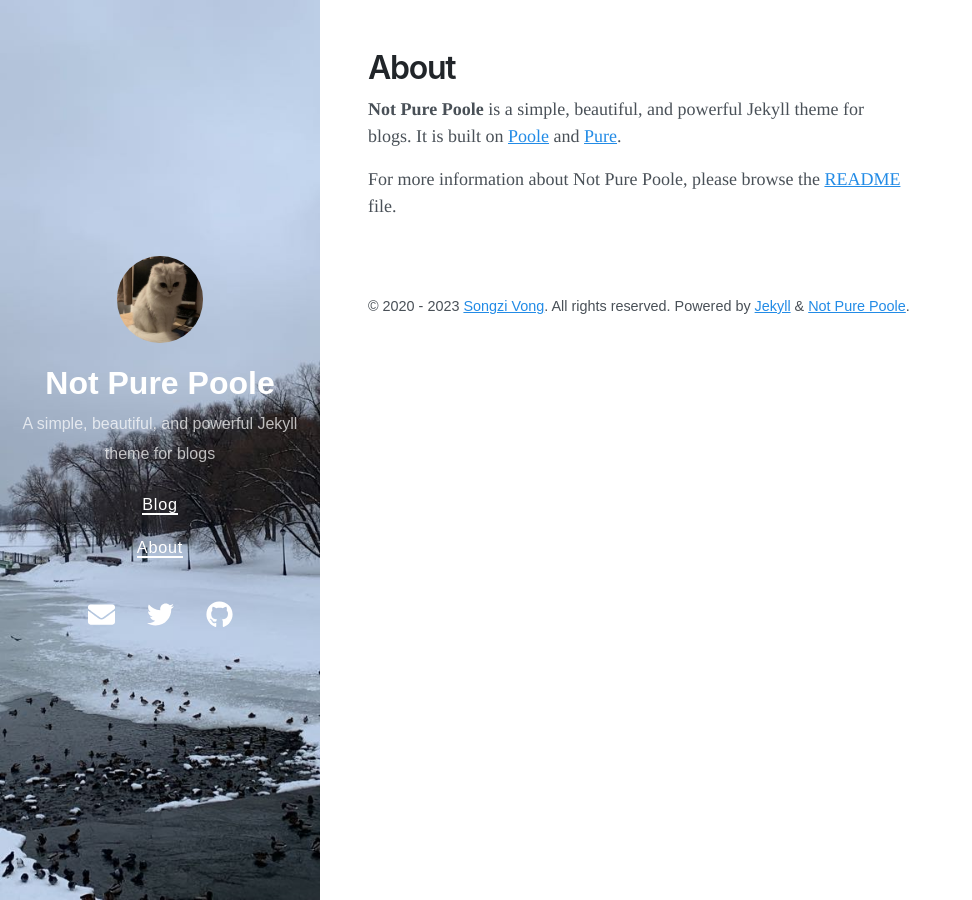
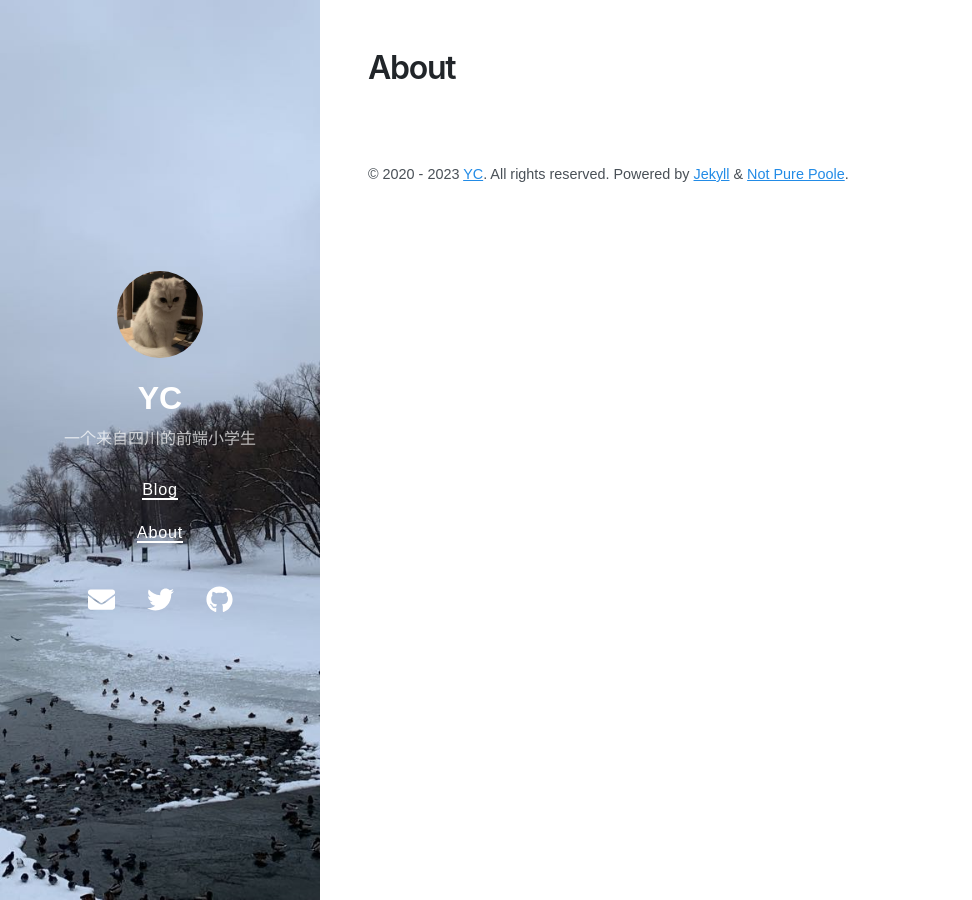
Before and after one commit to yan-cheng1/yan-cheng1.github.io, a Jekyll site: the page built from about.md, in a window 1280 px wide. Shown: the whole page, without its empty margins (0-972 px from the left). Built offline with Jekyll 4.4.1, drawn with Linux system fonts in a browser that asks for light colours; nearby versions of some CDN libraries.

Commit message:
✨ feat: 配置成功

```diff
--- a/404.html
+++ b/404.html
@@ -6,5 +6,6 @@ permalink: 404.html
 
 <div class="page">
   <h1 class="page-title">404: Page not found</h1>
-  <p class="lead">Sorry, we've misplaced that URL or it's pointing to something that doesn't exist. <a href="{{ "/" | relative_url }}">Head back home</a> to try finding it again.</p>
+  <p class="lead">Sorry, we've misplaced that URL or it's pointing to something that doesn't exist. <a href="{{ " /" |
+      relative_url }}">Head back home</a> to try finding it again.</p>
 </div>
--- a/Gemfile
+++ b/Gemfile
@@ -2,3 +2,5 @@ source "https://rubygems.org"
 gemspec
 
 gem 'jekyll-compose', group: [:jekyll_plugins]
+
+gem "webrick", "~> 1.8"
--- a/_config.yml
+++ b/_config.yml
@@ -1,7 +1,7 @@
 # Setup
-title: Not Pure Poole
-description: A simple, beautiful, and powerful Jekyll theme for blogs
-url: https://vszhub.github.io
+title: YC
+description: 一个来自四川的前端小学生
+url: https://yan-cheng1.github.io/
 avatar: /avatar.jpeg
 paginate: 5
 permalink: pretty
@@ -28,15 +28,11 @@ exclude:
   - not-pure-poole.gemspec
 
 # Optimize Jekyl SEO Tag
-twitter:
-  username: vszhub
-  card: summary
 logo: logo.png
 social:
-  name: Songzi Vong
+  name: YC
   links:
-    - https://twitter.com/vszhub
-    - https://github.com/vszhub
+    - https://yan-cheng1.github.io/
 google_site_verification: xxxxx
 lang: en
 
@@ -54,6 +50,6 @@ sass:
 
 # Specify the author for blog posts
 author:
-  name: Songzi Vong
-  url: https://github.com/vszhub/
-  email: vszhub@gmail.com
+  name: YC
+  url: https://yan-cheng1.github.io/
+  email: yc1925075019@gmail.com
--- a/_data/social.yml
+++ b/_data/social.yml
@@ -1,5 +1,5 @@
 - title: Email
-  url: mailto://vszhub@gmail.com
+  url: mailto://yc1925075019@gmail.com
   icon: fas fa-envelope
 - title: Twitter
   url: https://twitter.com/vszhub
--- a/about.md
+++ b/about.md
@@ -2,7 +2,3 @@
 layout: page
 title: About
 ---
-
-**Not Pure Poole** is a simple, beautiful, and powerful Jekyll theme for blogs. It is built on [Poole](https://github.com/poole/poole) and [Pure](https://purecss.io/).
-
-For more information about Not Pure Poole, please browse the [README](https://github.com/vszhub/not-pure-poole) file.
```
Also changed, not shown: Gemfile.lock (added), README.md, not-pure-poole.gemspec.
